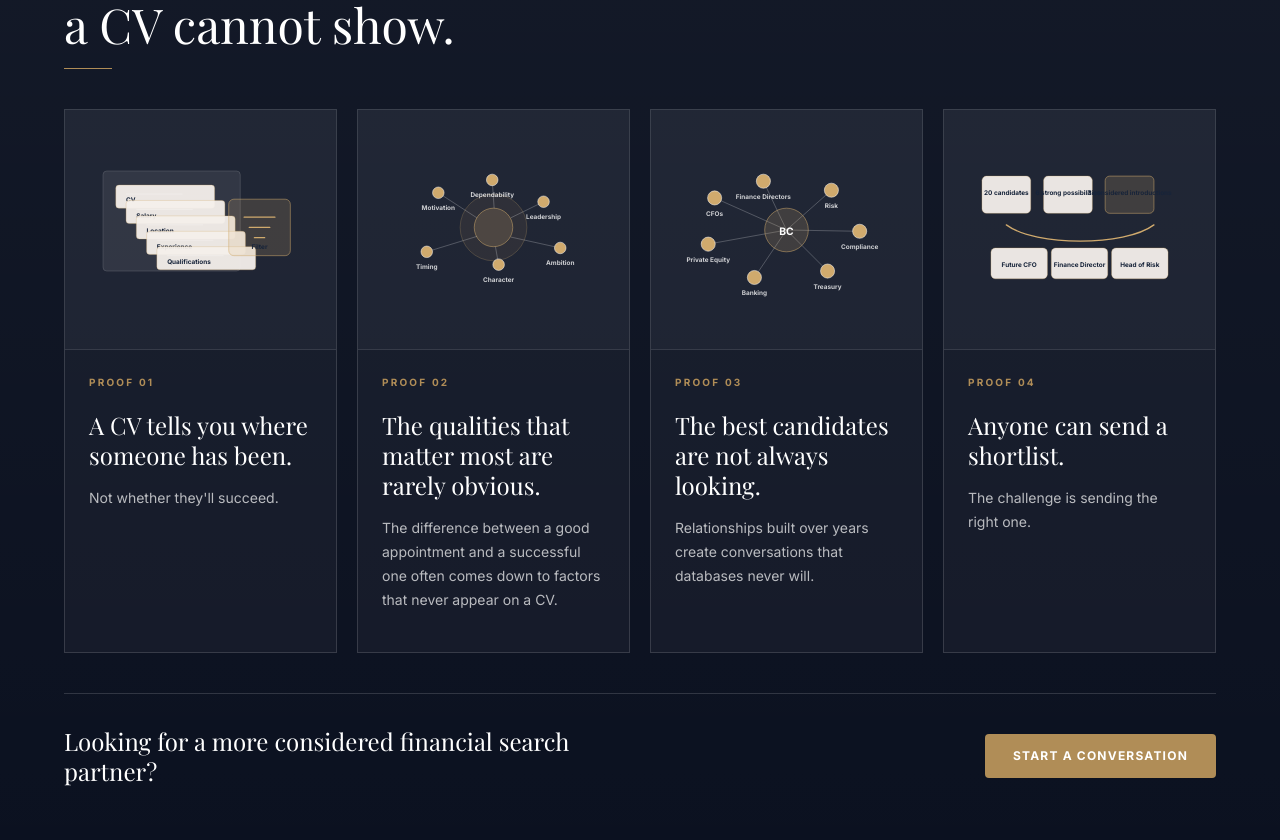
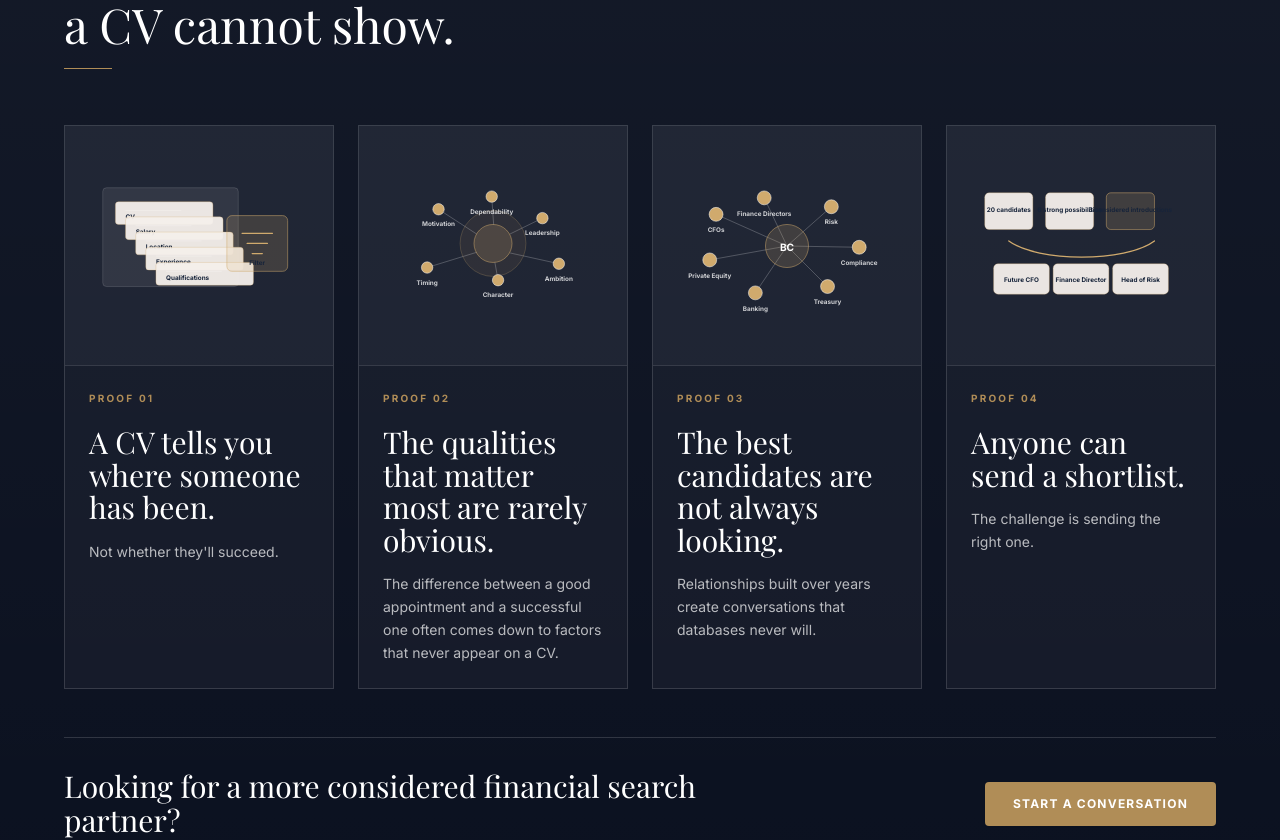
Before and after one commit to WH-93/website-skeleton-1, a Next.js app: page /about in a window 1280 px wide. Shown: the part 1020-1860 px from the top of the page. Built offline with nearby package versions, Linux system fonts and the light colour scheme; a web font is replaced by a local one.

Commit message:
feat(about): refine proof section responsive layout

```diff
--- a/src/app/about/AboutStory.tsx
+++ b/src/app/about/AboutStory.tsx
@@ -7,7 +7,7 @@ export function AboutStory() {
   return (
     <section id="about-proof" className="section about-story-section text-white">
       <div className="container-page">
-        <div className="max-w-3xl">
+        <div className="about-story-intro">
           <p className="eyebrow mb-4">Proof Beyond Paper</p>
           <h2 id="about-proof-heading" className="font-heading text-3xl sm:text-4xl lg:text-5xl leading-tight">
             Recruitment is about the evidence a CV cannot show.
@@ -28,21 +28,21 @@ export function AboutStory() {
               <p className="text-[10px] font-bold uppercase tracking-[0.22em] text-gold">
                 Proof {String(index + 1).padStart(2, '0')}
               </p>
-              <h3 className="mt-5 font-heading text-2xl leading-tight text-white">
+              <h3 className="about-story-heading font-heading text-white">
                 {chapter.headline}
               </h3>
-              <p className="mt-4 text-sm leading-6 text-white/70">
+              <p className="about-story-copy text-white/70">
                 {chapter.supportingCopy}
               </p>
             </article>
           ))}
         </div>
 
-        <div className="mt-10 flex flex-col gap-5 border-t border-white/15 pt-8 sm:flex-row sm:items-center sm:justify-between">
-          <p className="font-heading text-2xl leading-tight text-white max-w-xl">
+        <div className="about-story-cta">
+          <p className="about-story-cta-copy font-heading text-white">
             {ctaCopy}
           </p>
-          <Link href="/#contact" className="btn-gold self-start sm:self-auto">
+          <Link href="/#contact" className="btn-gold about-story-cta-link">
             {ctaButtonLabel}
           </Link>
         </div>
--- a/src/app/about/aboutStory.css
+++ b/src/app/about/aboutStory.css
@@ -1,39 +1,79 @@
 .about-story-section {
+  overflow: hidden;
   background:
     linear-gradient(180deg, rgba(255, 255, 255, 0.04), rgba(255, 255, 255, 0)),
     #0b1120;
 }
 
+.about-story-intro {
+  max-width: 48rem;
+}
+
 .about-story-grid {
   display: grid;
-  gap: 1.25rem;
-  margin-top: 2.5rem;
+  grid-template-columns: minmax(0, 1fr);
+  gap: clamp(1rem, 2vw, 1.5rem);
+  margin-top: clamp(2rem, 5vw, 3.5rem);
 }
 
 .about-story-card-shell {
   display: flex;
-  min-height: 34rem;
+  min-width: 0;
+  min-height: 0;
   flex-direction: column;
   border: 1px solid rgba(255, 255, 255, 0.14);
   background: rgba(255, 255, 255, 0.035);
-  padding: 1.5rem;
+  padding: clamp(1.125rem, 3.8vw, 1.5rem);
 }
 
 .about-story-scene {
   display: flex;
-  min-height: 15rem;
+  min-height: clamp(12rem, 56vw, 16rem);
   align-items: center;
   justify-content: center;
   border-bottom: 1px solid rgba(255, 255, 255, 0.1);
-  margin: -1.5rem -1.5rem 1.5rem;
-  padding: 1.25rem;
+  margin: calc(clamp(1.125rem, 3.8vw, 1.5rem) * -1) calc(clamp(1.125rem, 3.8vw, 1.5rem) * -1) clamp(1.25rem, 4vw, 1.5rem);
+  padding: clamp(0.75rem, 3vw, 1.25rem);
   background: rgba(255, 255, 255, 0.03);
 }
 
 .about-story-visual {
-  width: min(100%, 22.5rem);
+  width: min(100%, 20rem);
   height: auto;
   overflow: visible;
+}
+
+.about-story-heading {
+  overflow-wrap: anywhere;
+  margin-top: 1.25rem;
+  font-size: clamp(1.5rem, 6vw, 1.875rem);
+  line-height: 1.08;
+}
+
+.about-story-copy {
+  overflow-wrap: anywhere;
+  margin-top: 1rem;
+  font-size: 0.875rem;
+  line-height: 1.65;
+}
+
+.about-story-cta {
+  display: flex;
+  flex-direction: column;
+  gap: 1.25rem;
+  margin-top: clamp(2rem, 5vw, 3rem);
+  border-top: 1px solid rgba(255, 255, 255, 0.15);
+  padding-top: clamp(1.5rem, 4vw, 2rem);
+}
+
+.about-story-cta-copy {
+  max-width: 42rem;
+  font-size: clamp(1.5rem, 6vw, 1.875rem);
+  line-height: 1.12;
+}
+
+.about-story-cta-link {
+  align-self: flex-start;
 }
 
 .about-story-panel,
@@ -99,8 +139,41 @@
   font-size: 1rem;
 }
 
-@media (min-width: 1024px) {
+@media (min-width: 640px) {
+  .about-story-grid {
+    grid-template-columns: repeat(2, minmax(0, 1fr));
+  }
+
+  .about-story-card-shell {
+    min-height: 31rem;
+  }
+
+  .about-story-scene {
+    min-height: 14rem;
+  }
+
+  .about-story-cta {
+    flex-direction: row;
+    align-items: center;
+    justify-content: space-between;
+  }
+
+  .about-story-cta-link {
+    align-self: auto;
+    flex: 0 0 auto;
+  }
+}
+
+@media (min-width: 1280px) {
   .about-story-grid {
     grid-template-columns: repeat(4, minmax(0, 1fr));
   }
+
+  .about-story-card-shell {
+    min-height: 34rem;
+  }
+
+  .about-story-scene {
+    min-height: 15rem;
+  }
 }
```
Also changed, not shown: 1 other file (tests, documents, lock files or other folders).
